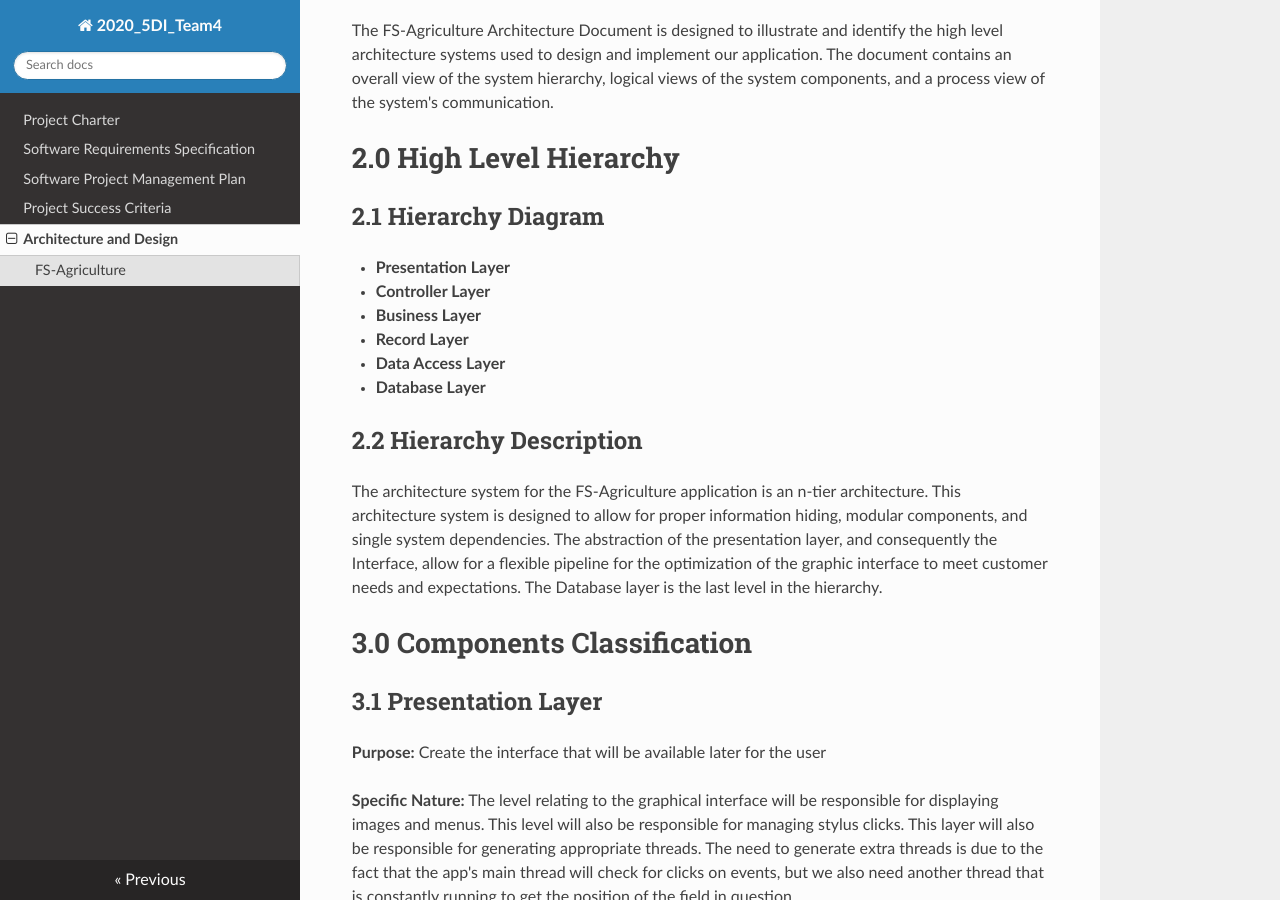
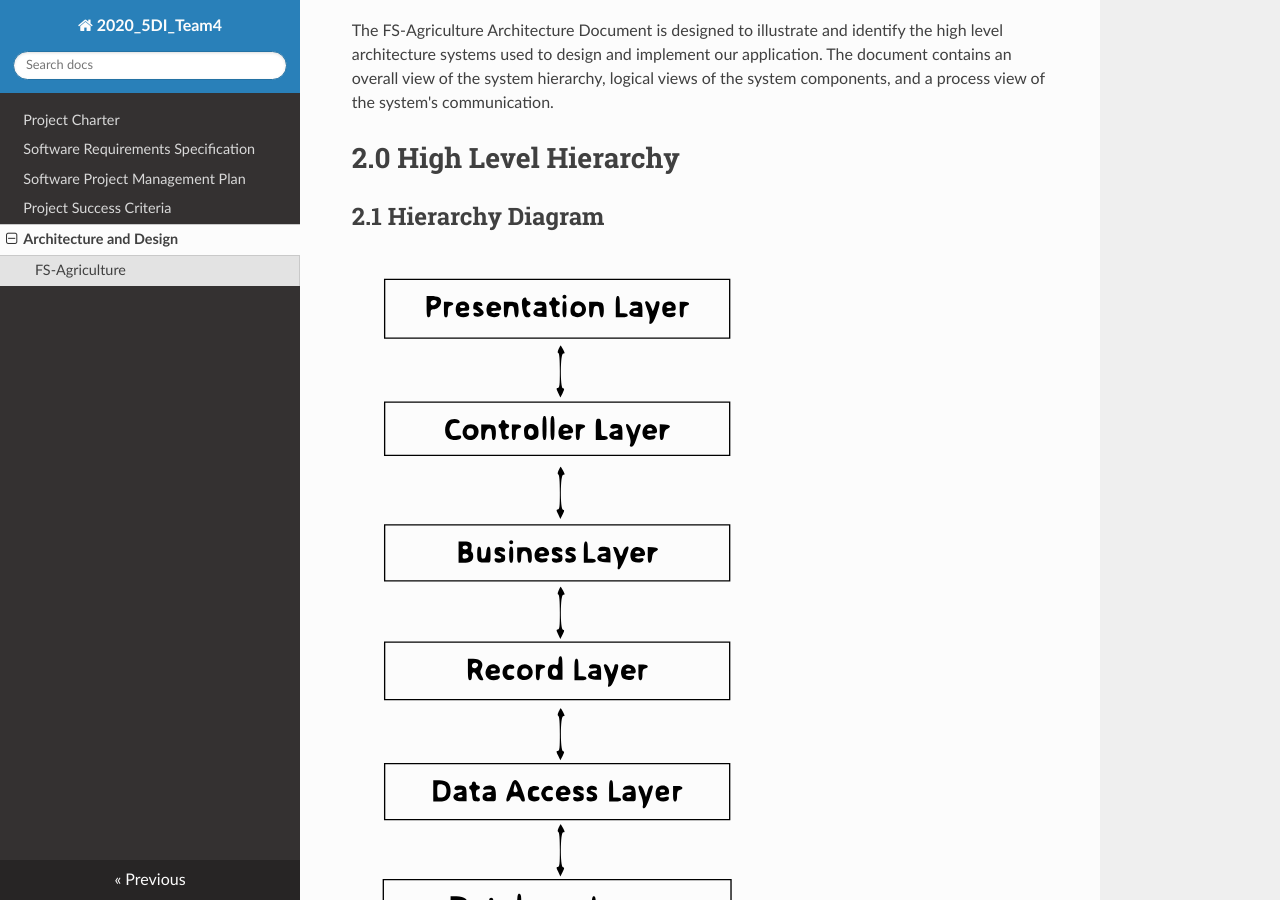
Before and after one commit to FarinaChristian/2020_5DI_team3.2_Farina, an MkDocs documentation site: the page built from docs/architecture_and_design.md, in a window 1280 px wide and 900 px high, scrolled down 306 px. Built offline with MkDocs 1.6.1, drawn with Linux system fonts in a browser that asks for light colours; nearby versions of some CDN libraries.

Commit message:
Update architecture_and_design.md

```diff
--- a/docs/architecture_and_design.md
+++ b/docs/architecture_and_design.md
@@ -14,12 +14,7 @@ The FS-Agriculture Architecture Document is designed to illustrate and identify
 
 ## 2.1 Hierarchy Diagram
 
-- **Presentation Layer**
-- **Controller Layer**
-- **Business Layer**
-- **Record Layer**
-- **Data Access Layer**
-- **Database Layer**
+![](/diagramma.svg)
 
 ## 2.2 Hierarchy Description
 
```
